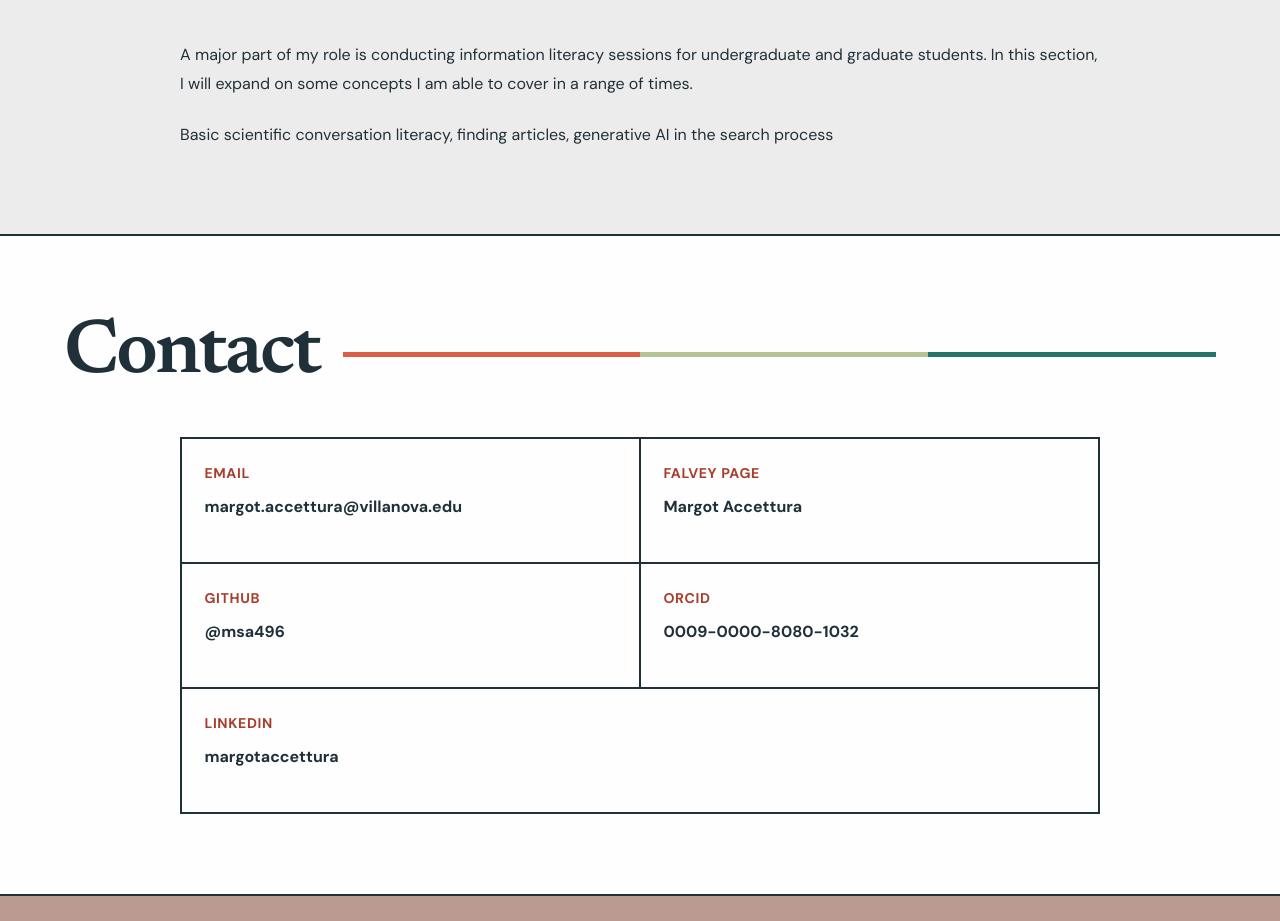
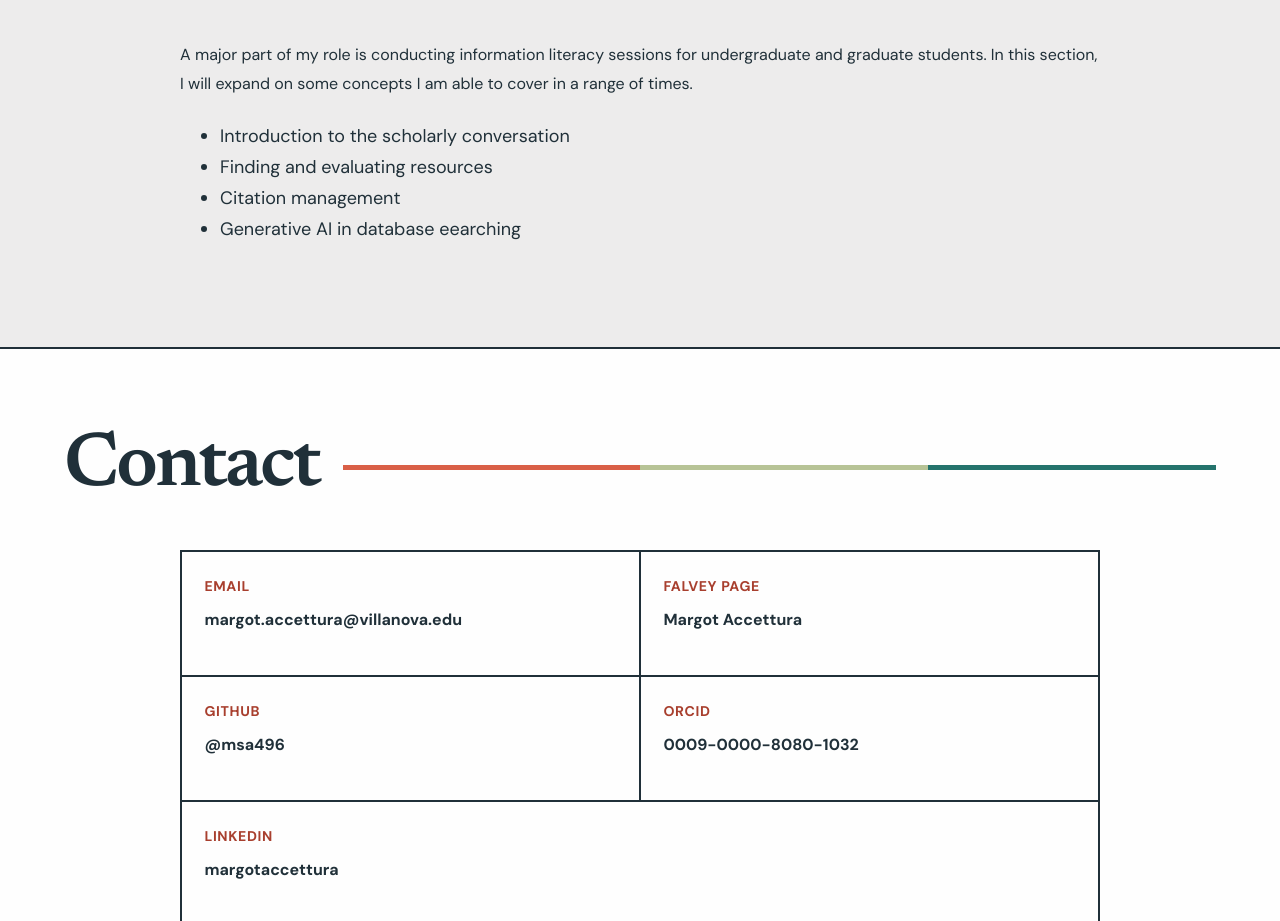
Before and after one commit to msa496/academicscholarlywebsiteexample, a plain HTML site: page index.html in a window 1280 px wide. Shown: the part 1251-2172 px from the top of the page. Drawn offline with Linux system fonts and the light colour scheme.

Commit message:
Update index.html
Adding bullet point list

```diff
--- a/index.html
+++ b/index.html
@@ -196,7 +196,12 @@
             In this section, I will expand on some concepts I am able to cover in a range of times.
           </p>
           <p>
-            Basic scientific conversation literacy, finding articles, generative AI in the search process
+            <ul>
+              <li>Introduction to the scholarly conversation</li>
+              <li>Finding and evaluating resources</li>
+              <li>Citation management</li>
+              <li>Generative AI in database eearching</li>
+          </ul>
           </p>
         </div>
       </div>
```
